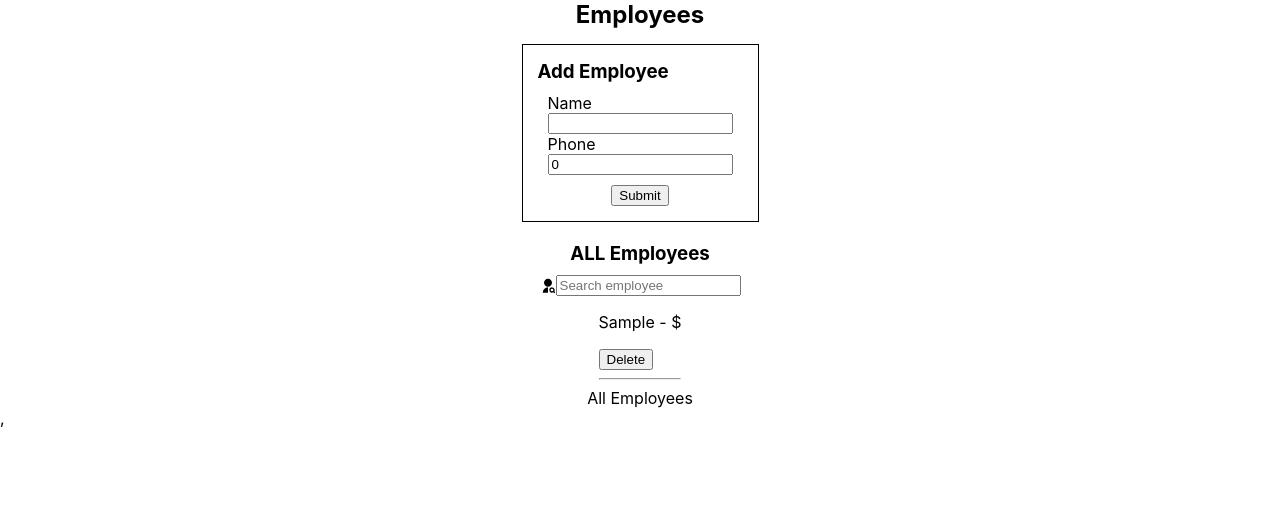
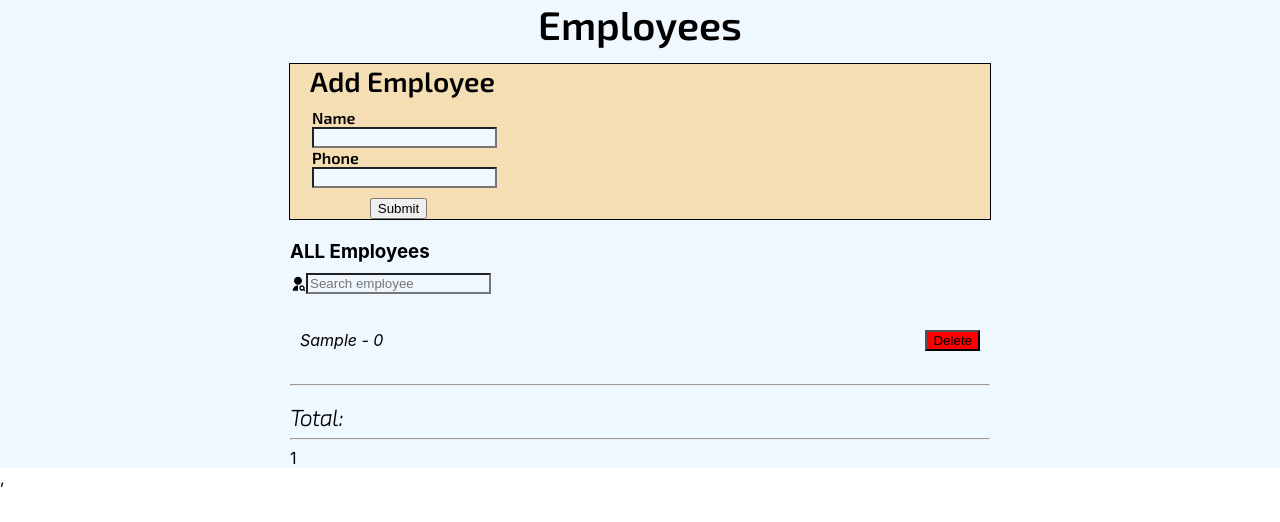
Before and after one commit to dmitruz/hotel-employees, a React (Create React App) app: page / in a window 1280 px wide. Both pictures are taken after typing "Sample" into the empty fields and a click on the button "Submit". Shown: the top 522 px of the page. Built offline with nearby package versions, Linux system fonts and the light colour scheme.

Commit message:
fiz styles

```diff
--- a/public/index.html
+++ b/public/index.html
@@ -3,12 +3,15 @@
   <head>
     <meta charset="utf-8" />
     <link rel="icon" href="%PUBLIC_URL%/favicon.ico" />
+    <link rel="preconnect" href="https://fonts.googleapis.com" />
+    <link rel="preconnect" href="https://fonts.gstatic.com" crossorigin />
+    <link
+      href="https://fonts.googleapis.com/css2?family=Cinzel&family=Exo+2:ital,wght@0,100;0,600;1,100&family=Poppins:ital,wght@0,300;1,500&display=swap"
+      rel="stylesheet"
+    />
     <meta name="viewport" content="width=device-width, initial-scale=1" />
     <meta name="theme-color" content="#000000" />
-    <meta
-      name="description"
-      content="Web site created using create-react-app"
-    />
+    <meta name="description" content="Web site created using create-react-app" />
     <link rel="apple-touch-icon" href="%PUBLIC_URL%/logo192.png" />
     <!--
       manifest.json provides metadata used when your web app is installed on a
--- a/src/App.css
+++ b/src/App.css
@@ -7,4 +7,5 @@ h1, h2, h3, h4 {
   display: flex;
   flex-direction: column;
   align-items: center;
+  background-color:aliceblue;
 }
--- a/src/components/EmployeesForm.js
+++ b/src/components/EmployeesForm.js
@@ -24,7 +24,7 @@ const EmployeesForm = () => {
     e.preventDefault();
     dispatch(addEmployee({ name, number }));
     dispatch(changeName(''));
-    dispatch(changeNumber(0));
+    dispatch(changeNumber(''));
   };
 
   return (
--- a/src/components/EmployeesForm.scss
+++ b/src/components/EmployeesForm.scss
@@ -1,4 +1,18 @@
 
+
+.employees__header-text {
+    font-family: 'Exo 2', sans-serif;
+    font-style: normal;
+    font-size: 40px;
+}
+
+.subtitle {
+    font-family: 'Exo 2', sans-serif;
+    font-style: normal;
+    font-weight: 600;
+    font-size: 28px;
+    margin-left: 20px;
+}
 .form__panel {
     display: flex;
     flex-direction: column;
@@ -6,7 +20,9 @@
     align-items:flex-start;
     border: 1px solid black;
     margin-top: 15px;
-    padding: 15px;
+
+    width: 700px;
+    background-color: wheat;
 
 }
 
@@ -17,13 +33,18 @@
     flex-direction: column;
     margin: 4px;
     padding: 6px;
+    margin-left: 16px;
 }
 
-.label > label {
+.label  {
+    font-family: 'Exo 2', sans-serif;
+    font-style: normal;
+    font-weight: 600;
     display: flex;
     align-items: center;
     width: 70px;
     margin-right: 10px;
+
 }
 
 .field {
@@ -37,3 +58,7 @@
     align-items: center;
 
 }
+
+input {
+    background-color:aliceblue;
+}
--- a/src/components/EmployeesList.js
+++ b/src/components/EmployeesList.js
@@ -1,15 +1,16 @@
+import './EmployeesList.scss';
 import { useSelector, useDispatch } from 'react-redux';
 import { removeEmployee } from '../store';
 
 const EmployeesList = () => {
   const dispatch = useDispatch();
   const { employees, name } = useSelector(({ form, employees: { data, searchTerm } }) => {
-    const filteredCars = data.filter(employee =>
+    const filteredEmployees = data.filter(employee =>
       employee.name.toLowerCase().includes(searchTerm.toLowerCase()),
     );
 
     return {
-      employees: filteredCars,
+      employees: filteredEmployees,
       name: form.name,
     };
   });
@@ -24,9 +25,9 @@ const EmployeesList = () => {
     return (
       <div key={employee.id} className={`panel ${bold && 'bold'}`}>
         <p>
-          {employee.name} - ${employee.cost}
+          {employee.name} - {employee.number}
         </p>
-        <button className="button is-danger" onClick={() => handleEmployeeDelete(employee)}>
+        <button className="button__delete" onClick={() => handleEmployeeDelete(employee)}>
           Delete
         </button>
       </div>
@@ -34,7 +35,7 @@ const EmployeesList = () => {
   });
 
   return (
-    <div className="car-list">
+    <div className="employees__list">
       {renderedEmployees}
       <hr />
     </div>
--- /dev/null
+++ b/src/components/EmployeesList.scss
@@ -0,0 +1,24 @@
+
+.employees__list {
+ padding: 10px;
+  display: flex;
+  flex-direction: row;
+  justify-content: space-between;
+  align-items: center;
+  font-style: italic;
+  display: block;
+  width: 700px;
+}
+
+.button__delete {
+margin-left: 10px;
+background-color: red;
+}
+
+.panel {
+  padding: 10px;
+  display: flex;
+  flex-direction: row;
+  justify-content: space-between;
+  align-items: center;
+}
--- a/src/components/EmployeesSearch.scss
+++ b/src/components/EmployeesSearch.scss
@@ -1,10 +1,11 @@
 
 .list__header {
 display: flex;
-  flex-direction: column;
+  flex-direction:column;
   justify-content: space-between;
-  align-items: center;
+  align-items:flex-start;
   margin-top: 20px;
+  width: 700px;
 }
 .search {
   display: flex;
--- a/src/components/EmployeesValue.js
+++ b/src/components/EmployeesValue.js
@@ -1,5 +1,19 @@
+import './EmployeesValue.scss';
+import { useSelector } from 'react-redux';
+
 const EmployeesValue = () => {
-  return <div className="all__employees">All Employees</div>;
+  const totalEmployees = useSelector(
+    ({ employees: { data, searchTerm } }) =>
+      data.filter(employee => employee.name.toLowerCase().includes(searchTerm.toLowerCase()))
+        .length,
+  );
+
+  return (
+    <div className="employee__value">
+      <h3 className="totall__text">Total: </h3>
+      <hr /> {totalEmployees}
+    </div>
+  );
 };
 
 export default EmployeesValue;
--- a/src/components/EmployeesValue.scss
+++ b/src/components/EmployeesValue.scss
@@ -3,3 +3,14 @@
     display: flex;
    text-align: center;
 }
+
+.employee__value {
+    width: 700px;
+}
+
+.totall__text {
+    font-family: 'Exo 2', sans-serif;
+    font-style:italic;
+    font-size: 22px;
+    font-weight: 600;
+}
--- a/src/store/slices/formSlice.js
+++ b/src/store/slices/formSlice.js
@@ -18,7 +18,7 @@ const formSlice = createSlice({
   extraReducers(builder) {
     builder.addCase(addEmployee, (state, action) => {
       state.name = '';
-      state.cost = 0;
+      state.number = '';
     });
   },
 });
```
